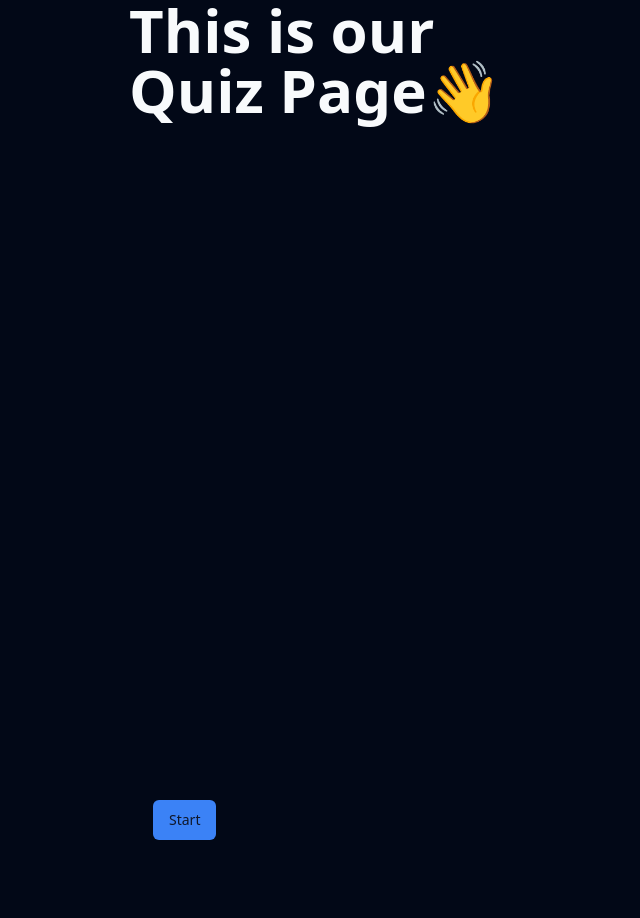
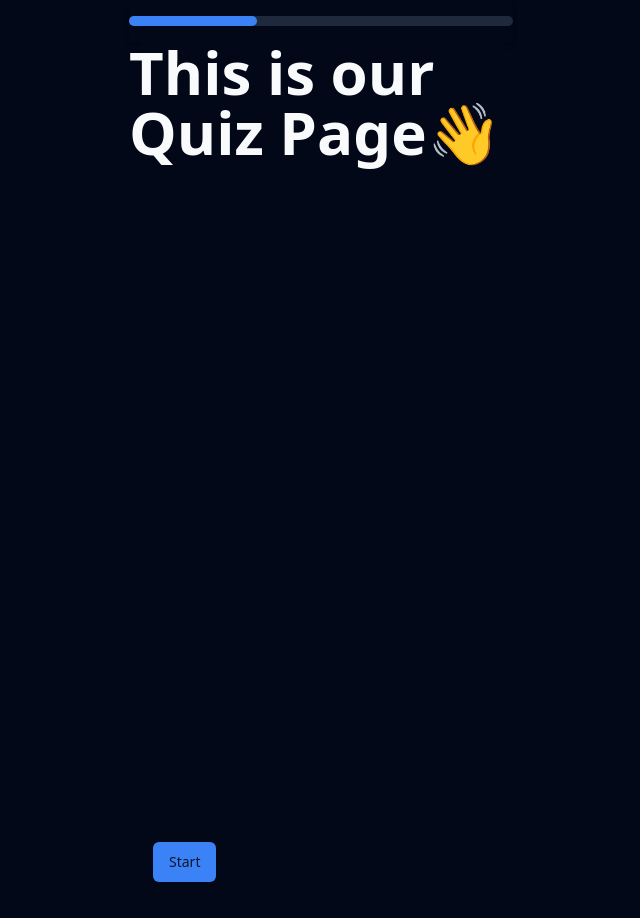
Before and after one commit to Lambersonistaken/quiz-pdf-project, a Next.js app: page /quiz in a window 1280 px wide. Shown: the whole page, without its empty margins (319-959 px from the left). Before the commit the page ends 876 px from the top, so only its background shows below. Built offline with nearby package versions, Linux system fonts and the light colour scheme.

Commit message:
progressBar created

```diff
--- a/src/app/quiz/page.tsx
+++ b/src/app/quiz/page.tsx
@@ -1,6 +1,7 @@
 "use client"
 import {Button} from '@/components/ui/button';
 import {useState} from 'react';
+import ProgressBar from '@/components/progressBar';
 
 
 const questions = [
@@ -57,6 +58,11 @@ export default function Home() {
 
   return (
     <div className='flex flex-col flex-1'>
+      <div className='position-sticky top-0 z-10 shadow-md py-4 w-full'>
+        <header>
+            <ProgressBar value={(currentQuestion + 1) / questions.length * 100} />
+        </header>
+      </div>
       <main className="flex min-h-screen justify-center flex-1">
       {!started ? <h1 className="text-6xl font-bold">This is our Quiz Page👋</h1> : (
         <div>
--- /dev/null
+++ b/src/components/progressBar.tsx
@@ -0,0 +1,15 @@
+import React from 'react'
+
+type Props = {
+    value: number
+}
+
+const ProgressBar = (props: Props) => {
+  return (
+    <div className='w-ful bg-secondary rounded-full h-2.5'>
+        <div className='bg-primary h-2.5 rounded-md' style={{width:`${props.value}%`}}></div>
+    </div>
+  )
+}
+
+export default ProgressBar
```
